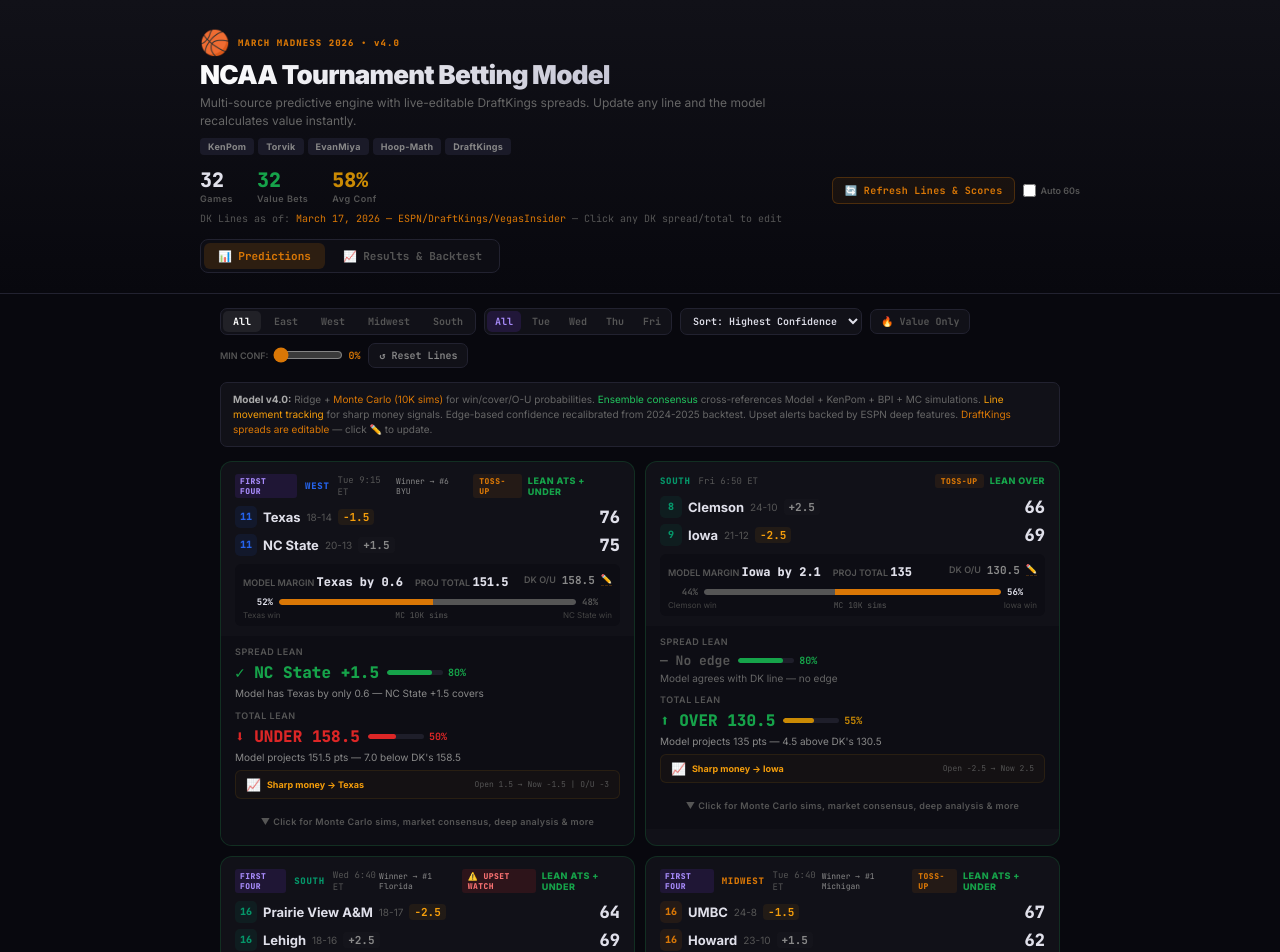
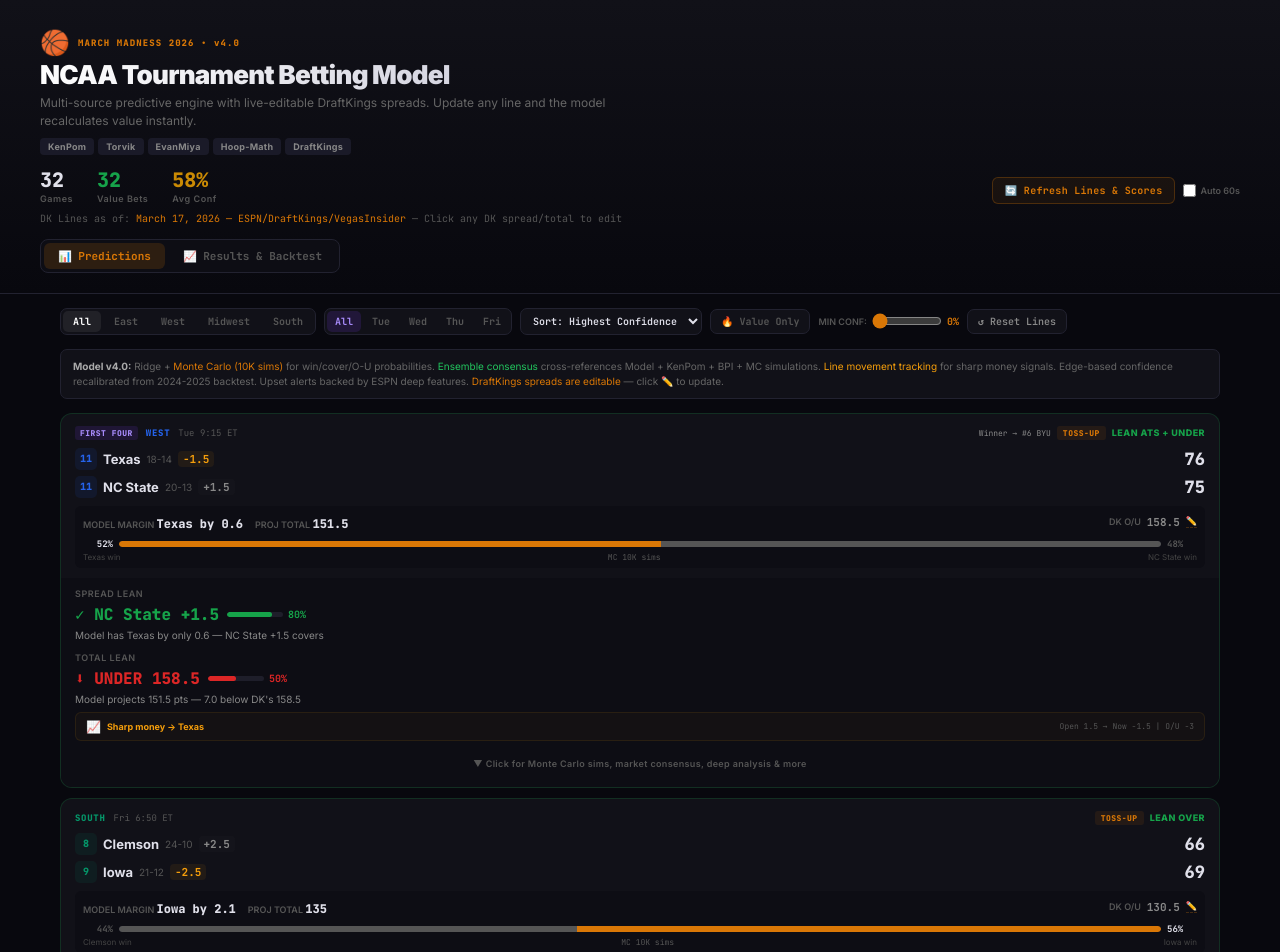
Before and after one commit to jlevan21-hub/march-madness-2026, a React (Vite) app: page / in a window 1280 px wide. Shown: the top 952 px of the page. Built offline with nearby package versions, Linux system fonts and the light colour scheme.

Commit message:
Widen layout for desktop - single column game cards

```diff
--- a/src/App.jsx
+++ b/src/App.jsx
@@ -1283,7 +1283,7 @@
           <div><div style={{ fontSize: 18, fontWeight: 800, color: "#16a34a", fontFamily: mono }}>{completed2026.filter(g => Math.abs((g.actual_s1-g.actual_s2) - (-g.p?.modelSpread||0)) <= (ML.conformal_spread[0.80]||17)).length}</div><div style={{ fontSize: 9, color: "#555" }}>WITHIN 80% CI</div></div>
         </div>}
       </div>
-      <div style={{ display: "grid", gridTemplateColumns: "repeat(auto-fill,minmax(360px,1fr))", gap: 8 }}>
+      <div style={{ display: "grid", gridTemplateColumns: "1fr", gap: 8 }}>
         {liveGames.map(g => <div key={g.i} style={{ padding: "10px 12px", background: "#111118", borderRadius: 8, border: `1px solid ${g.completed ? "#16a34a33" : "#222230"}` }}>
           <div style={{ display: "flex", justifyContent: "space-between", alignItems: "center" }}>
             <div style={{ fontSize: 12, fontWeight: 700, color: "#e0e0ea" }}>{g.t1} vs {g.t2}</div>
@@ -1612,7 +1612,7 @@
     <link href="https://fonts.googleapis.com/css2?family=Inter:wght@400;500;600;700;800;900&family=JetBrains+Mono:wght@400;500;600;700;800&display=swap" rel="stylesheet" />
     {/* Header */}
     <div style={{ padding: "28px 20px 20px", background: "linear-gradient(180deg,#111118,#08080e)", borderBottom: "1px solid var(--bd)" }}>
-      <div style={{ maxWidth: 880, margin: "0 auto" }}>
+      <div style={{ maxWidth: 1200, margin: "0 auto" }}>
         <div style={{ display: "flex", alignItems: "center", gap: 8, marginBottom: 4 }}>
           <span style={{ fontSize: 24 }}>🏀</span>
           <span style={{ fontSize: 9, fontWeight: 800, letterSpacing: ".12em", color: "#d97706", fontFamily: "'JetBrains Mono',mono" }}>MARCH MADNESS 2026 • v4.0</span>
@@ -1663,7 +1663,7 @@
         </div>
       </div>
     </div>
-    <div style={{ maxWidth: 880, margin: "0 auto", padding: "0 20px" }}>
+    <div style={{ maxWidth: 1200, margin: "0 auto", padding: "0 20px" }}>
       {/* ═══ RESULTS TAB ═══ */}
       {tab === "results" && <div style={{ paddingTop: 14 }}>
         <div style={{ display: "flex", gap: 4, marginBottom: 14, padding: 3, background: "#0d0d14", borderRadius: 8, border: "1px solid #222230", width: "fit-content" }}>
@@ -1736,7 +1736,7 @@
       })()}
 
       {/* Cards */}
-      <div style={{ display: "grid", gridTemplateColumns: "repeat(auto-fill,minmax(380px,1fr))", gap: 10 }}>
+      <div style={{ display: "grid", gridTemplateColumns: "1fr", gap: 10 }}>
         {games.map(g => <GameCard key={g.i} m={g} pred={g.p} exp={exp === g.i} onTog={() => setExp(exp === g.i ? null : g.i)} onEdit={() => { setEditing(g.i); setExp(null); }} />)}
       </div>
       {games.length === 0 && <div style={{ textAlign: "center", padding: 50, color: "#555" }}>
```
